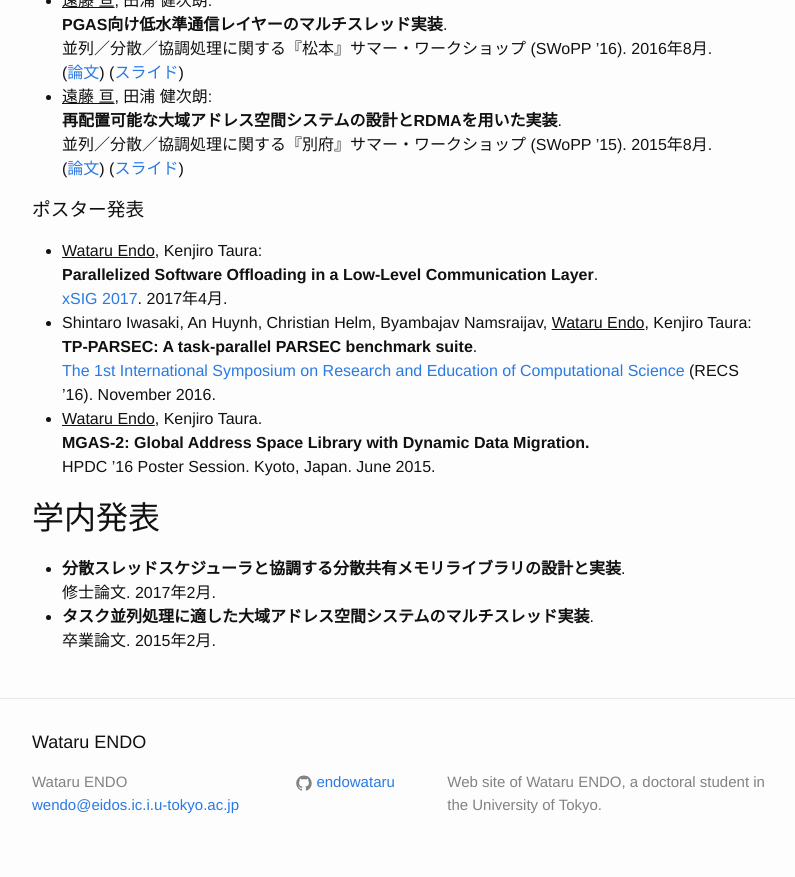
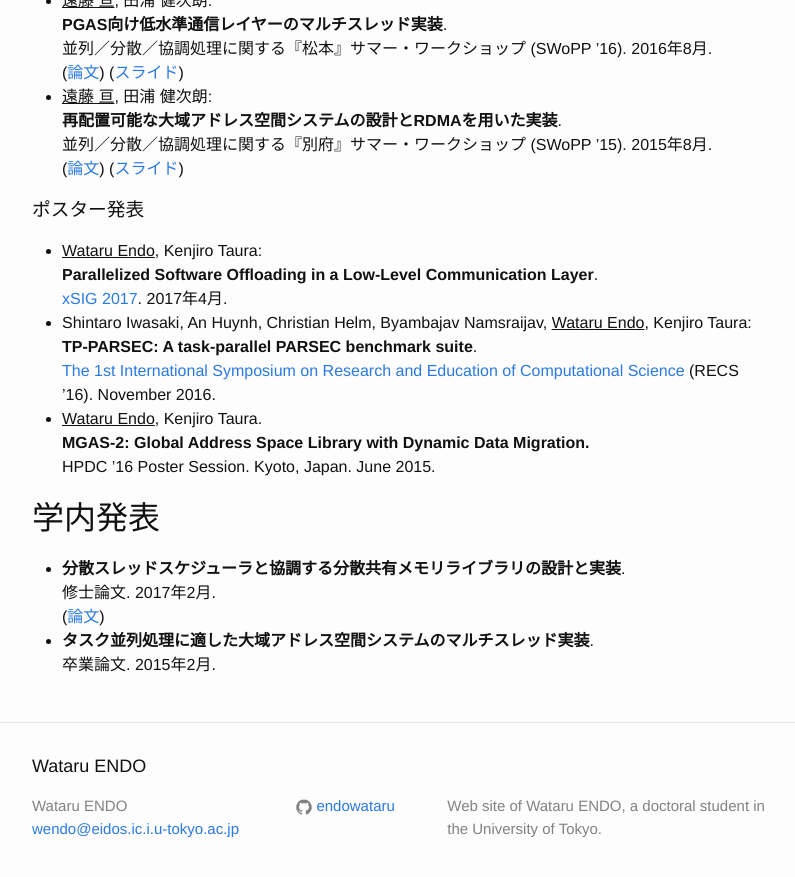
Before and after one commit to endowataru/endowataru.github.io, a Jekyll site: the page built from ja.md, in a window 1280 px wide and 900 px high, scrolled down 1094 px. Shown: the top 877 px of the window, without its empty margins (238-1033 px from the left). Built offline with Jekyll 4.4.1, drawn with Linux system fonts in a browser that asks for light colours.

Commit message:
Add master's thesis

```diff
--- a/ja.md
+++ b/ja.md
@@ -76,5 +76,6 @@ __遠藤 亘 (えんどう わたる)__
 
 - __分散スレッドスケジューラと協調する分散共有メモリライブラリの設計と実装__.
   修士論文. 2017年2月.
+  ([論文](/pub/masters_thesis.pdf))
 - __タスク並列処理に適した大域アドレス空間システムのマルチスレッド実装__.
   卒業論文. 2015年2月.
```
Also changed, not shown: 1 other file.
